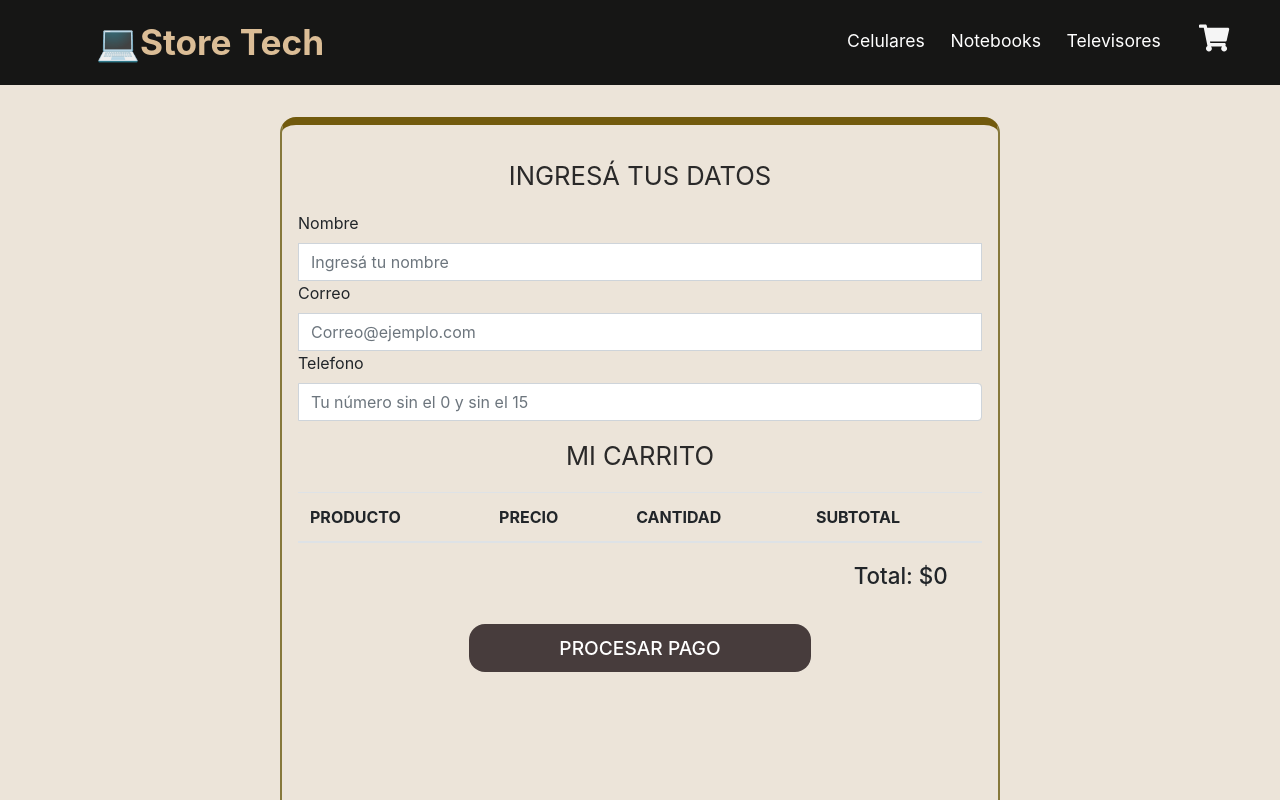
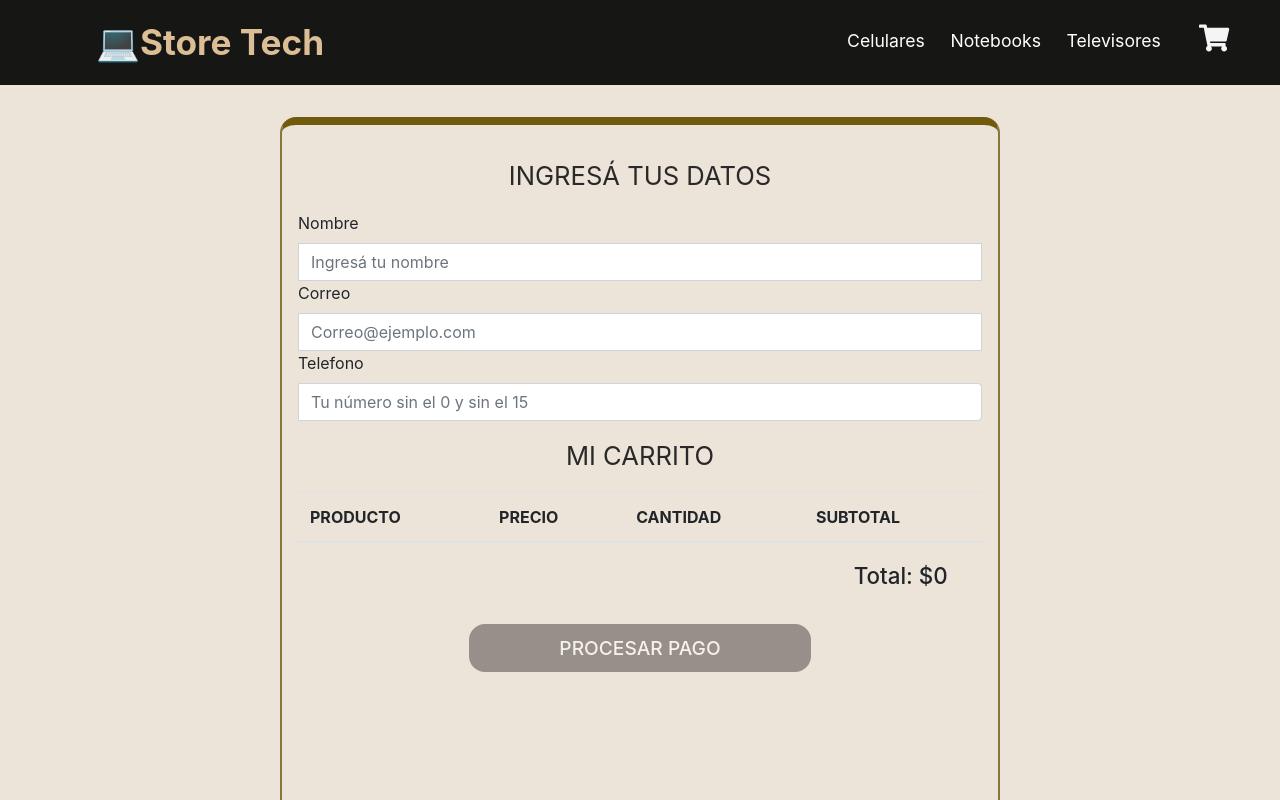
Before and after one commit to oliveravictor/store-tech, a React (Create React App) app: page /checkout in a window 1280 px wide. Shown: the top 800 px of the page. Built offline with nearby package versions, Linux system fonts and the light colour scheme.

Commit message:
clear input, button

```diff
--- a/src/Components/Checkout/Checkout.css
+++ b/src/Components/Checkout/Checkout.css
@@ -34,6 +34,24 @@
   width: 50%;
   border: none;
   margin: 1rem 0;
+}
+
+.checkout__button-opacity {
+  opacity: 0.5;
+  background: rgb(71, 60, 60);
+  border-radius: 1rem;
+  height: 3rem;
+  font-size: 1.2rem;
+  font-weight: 500;
+  text-transform: uppercase;
+  width: 50%;
+  border: none;
+  margin: 1rem 0;
+}
+
+.checkout__button-opacity:hover {
+  background: rgb(71, 60, 60);
+  border: none;
 }
 
 .checkout__button:hover {
@@ -201,4 +219,8 @@
   .checkout__card-icon {
     font-size: 8rem;
   }
+
+  .checkout__button-opacity {
+    font-size: 1rem;
+  }
 }
--- a/src/Components/Checkout/Checkout.js
+++ b/src/Components/Checkout/Checkout.js
@@ -31,6 +31,9 @@ const Checkout = () => {
       [e.target.id]: e.target.value,
     });
   };
+
+  let inputClear =
+    dataUser.name === "" || dataUser.phone === "" || dataUser.email === "";
 
   const handleBuy = () => {
     setLoading(true);
@@ -93,7 +96,7 @@ const Checkout = () => {
     <div className={"checkout"}>
       <p className={"checkout__title"}>Ingresá tus datos</p>
       <Form>
-        <InputGroup className="mb-3" controlId="formBasicEmail" required={true}>
+        <InputGroup className="mb-3" controlId="formBasicEmail">
           <Form.Label className={"checkout__label"}>Nombre</Form.Label>
           <Form.Control
             onChange={handleInput}
@@ -142,6 +145,7 @@ const Checkout = () => {
       </Table>
       <p className={"checkout__total"}>Total: ${cartItems.total}</p>
       <div className={"d-flex justify-content-center"}>
+        {!inputClear ? (
           <Button
             type="submit"
             className={"checkout__button"}
@@ -149,6 +153,11 @@ const Checkout = () => {
           >
             Procesar pago
           </Button>
+        ) : (
+          <Button type="submit" className={"checkout__button-opacity"}>
+            Procesar pago
+          </Button>
+        )}
       </div>
     </div>
   );
```
Lines whose indentation alone changed are shown as unchanged.
